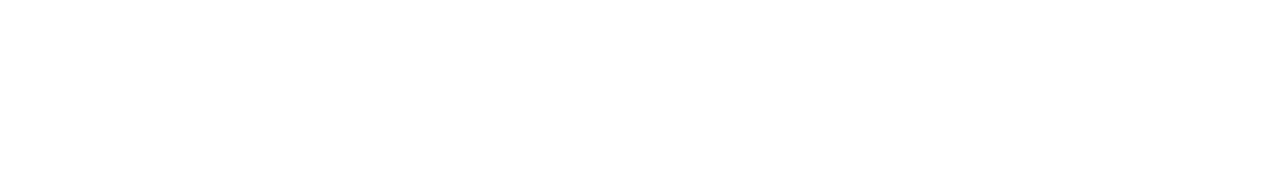
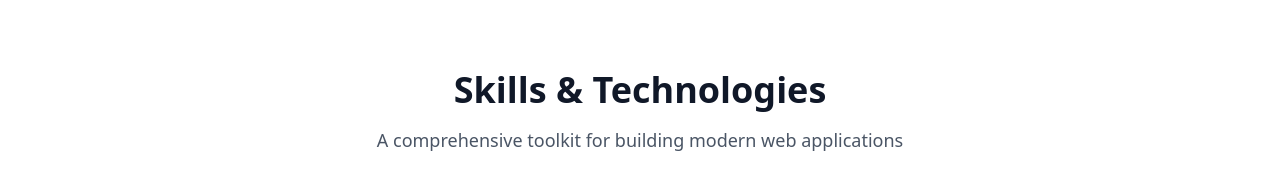
Before and after one commit to Basim-s-lab/myWebsite, a React (Vite) app: page / in a window 1280 px wide. Shown: the part 1606-1796 px from the top of the page. Before the commit the page ends 1596 px from the top, so only its background shows below. Built offline with nearby package versions, Linux system fonts and the light colour scheme.

Commit message:
feat: add SkillsSection component to showcase skills and technologies

```diff
--- a/src/App.jsx
+++ b/src/App.jsx
@@ -3,6 +3,7 @@
 import Navigation from "./components/navigation";
 import HeroSection from "./components/hero-section";
 import AboutSection from "./components/about-section";
+import SkillsSection from "./components/skills-section";
 function App() {
   const [theme, setTheme] = useState(localStorage.getItem("theme") || "light");
   const [isMenuOpen, setIsMenuOpen] = useState(false);
@@ -36,6 +37,7 @@
         />
         <HeroSection />
         <AboutSection />
+        <SkillsSection />
       </div>
     </>
   );
--- /dev/null
+++ b/src/components/skills-section.jsx
@@ -0,0 +1,17 @@
+export default function SkillsSection() {
+  return (
+    <section id="skills" className="bg-white py-20 dark:bg-slate-900">
+      <div className="mx-auto max-w-6xl px-4 sm:px-6 lg:px-8">
+        <div className="animate-fade-in-up mb-16 text-center">
+          <h2 className="mb-4 text-3xl font-bold text-gray-900 sm:text-4xl dark:text-gray-100">
+            Skills & Technologies
+          </h2>
+          <p className="mx-auto max-w-2xl text-lg text-gray-600 dark:text-gray-400">
+            A comprehensive toolkit for building modern web applications
+          </p>
+        </div>
+        <div className="grid gap-8 md:grid-cols-2 lg:grid-cols-3"></div>
+      </div>
+    </section>
+  );
+}
```
